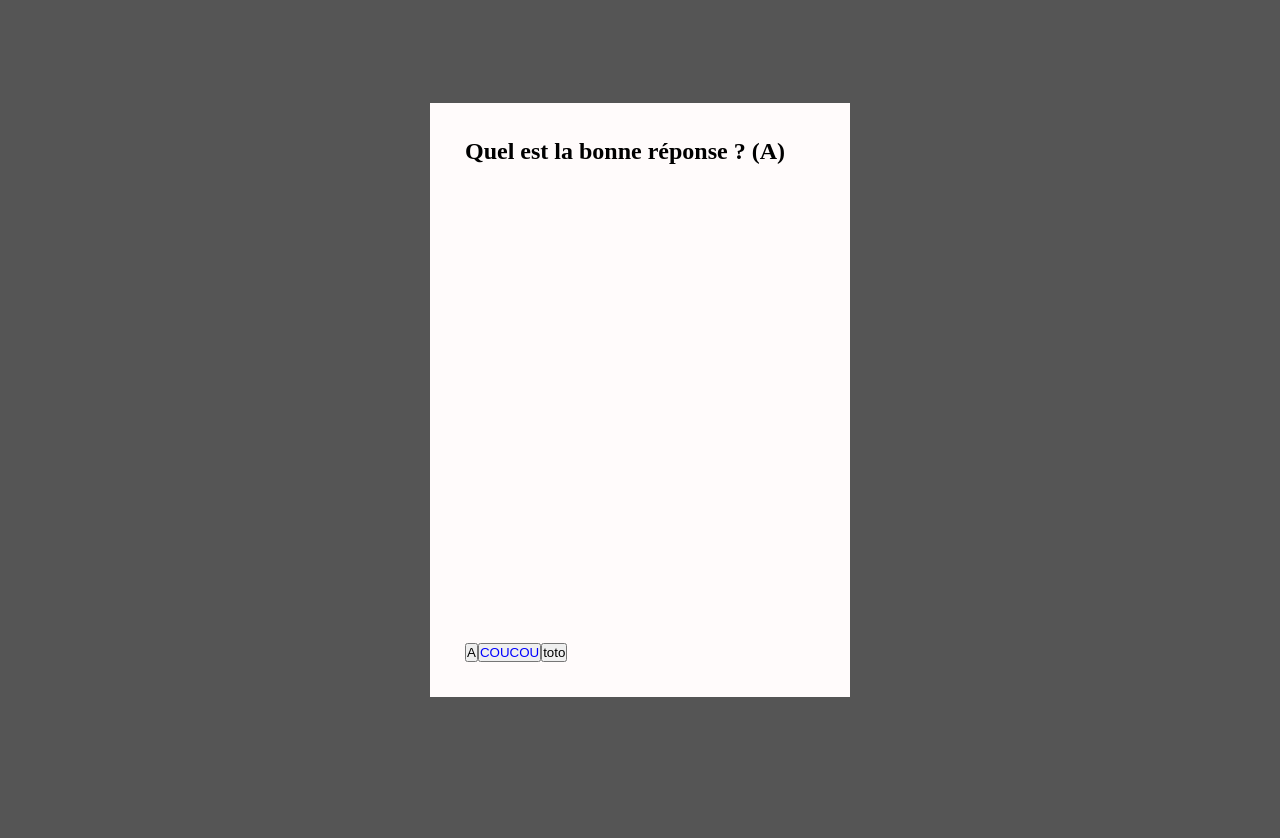
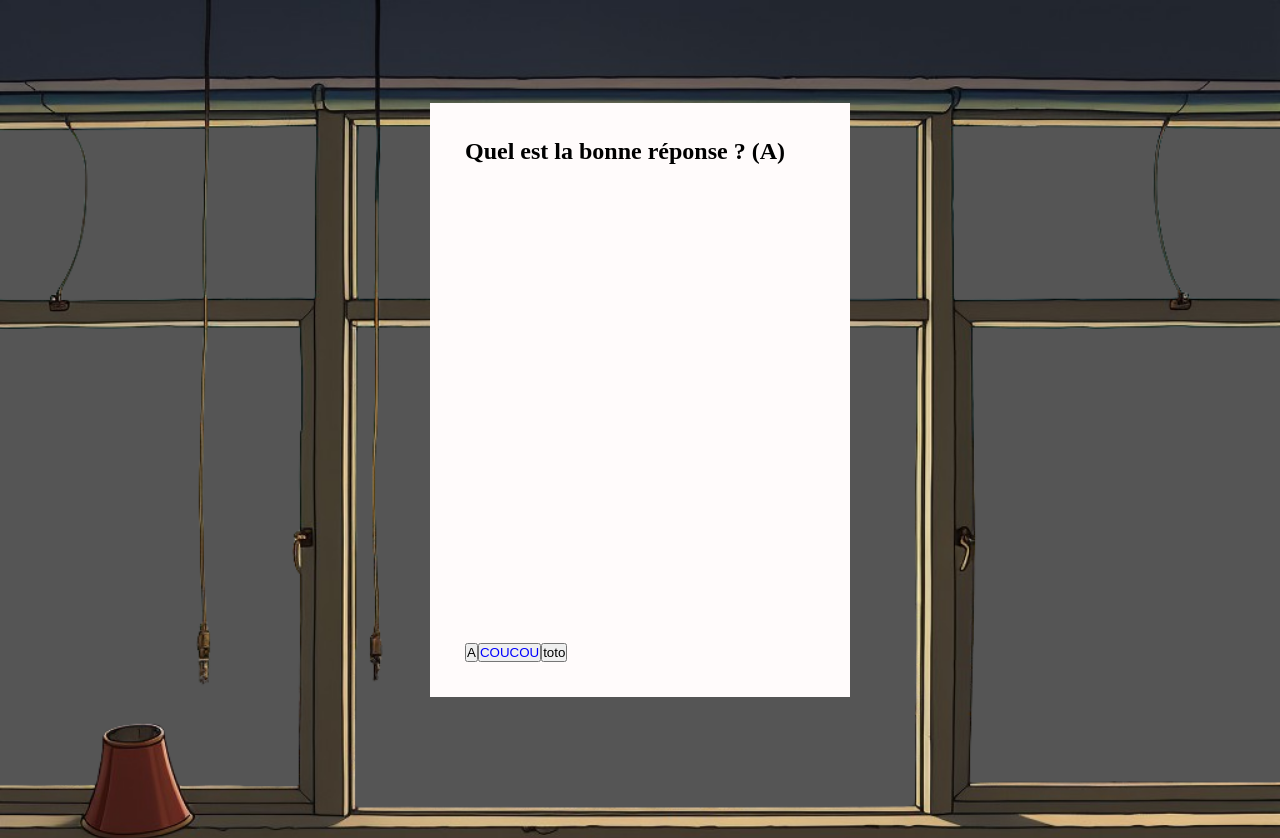
Before and after one commit to ReyGuillaume/nuit-de-l-info, a Vue app: page / in a window 1280 px wide. Shown: the top 838 px of the page. Before the commit the page ends 800 px from the top, so only its background shows below. Built offline with nearby package versions, Linux system fonts and the light colour scheme.

Commit message:
background

```diff
--- a/src/App.vue
+++ b/src/App.vue
@@ -1,6 +1,8 @@
 <script setup>
 import HelloWorld from './components/HelloWorld.vue'
 import DocumentComp from './components/DocumentComp.vue'
+import bg1 from '../images/bureau1.png'
+
 import { ref } from 'vue';
 const tabQuestions = ref(
   [{
@@ -78,8 +80,15 @@ function modifScore(question_id, reponse_id){
 </script>
 
 <template>
+  <div class="background">
+    <img :src="bg1" alt="" class="foreground">
+  </div>
   <DocumentComp @modif-score="modifScore" :data="dataQuestion"></DocumentComp>
 </template>
 
 <style scoped>
+.foreground {
+  width: 100vw;
+  height: auto;
+}
 </style>
```
Also changed, not shown: images/background1.png (added), images/bureau1.png (added).
